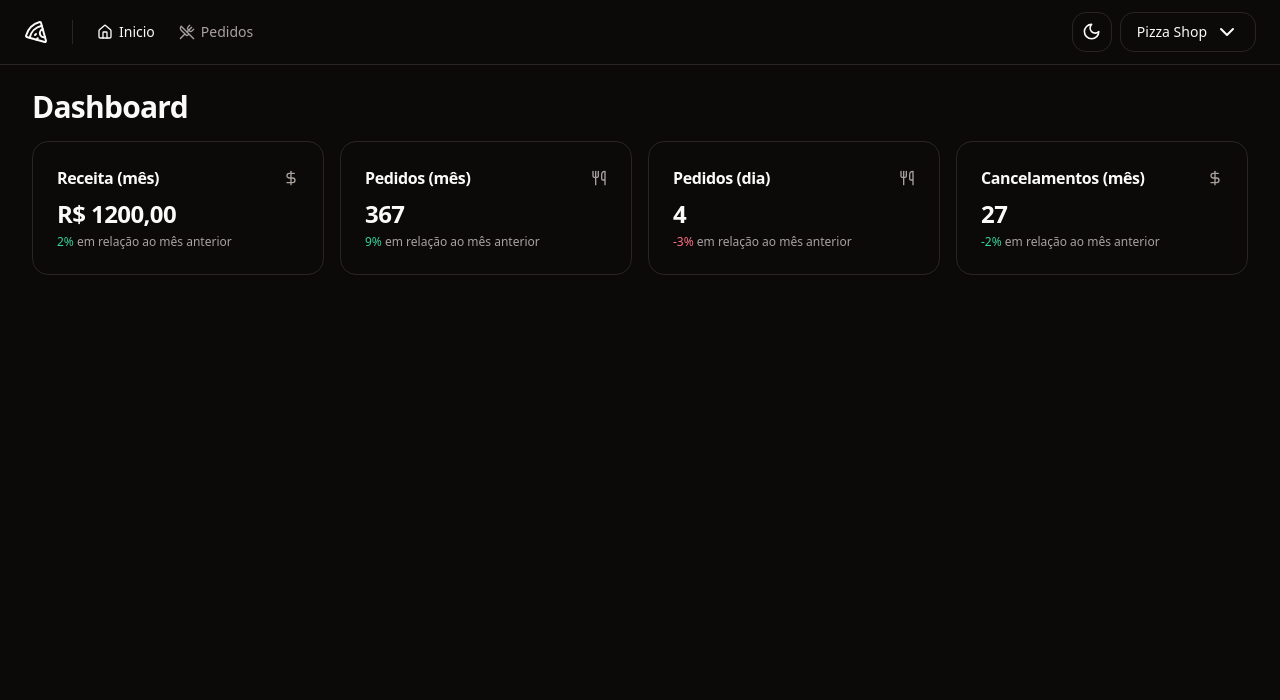
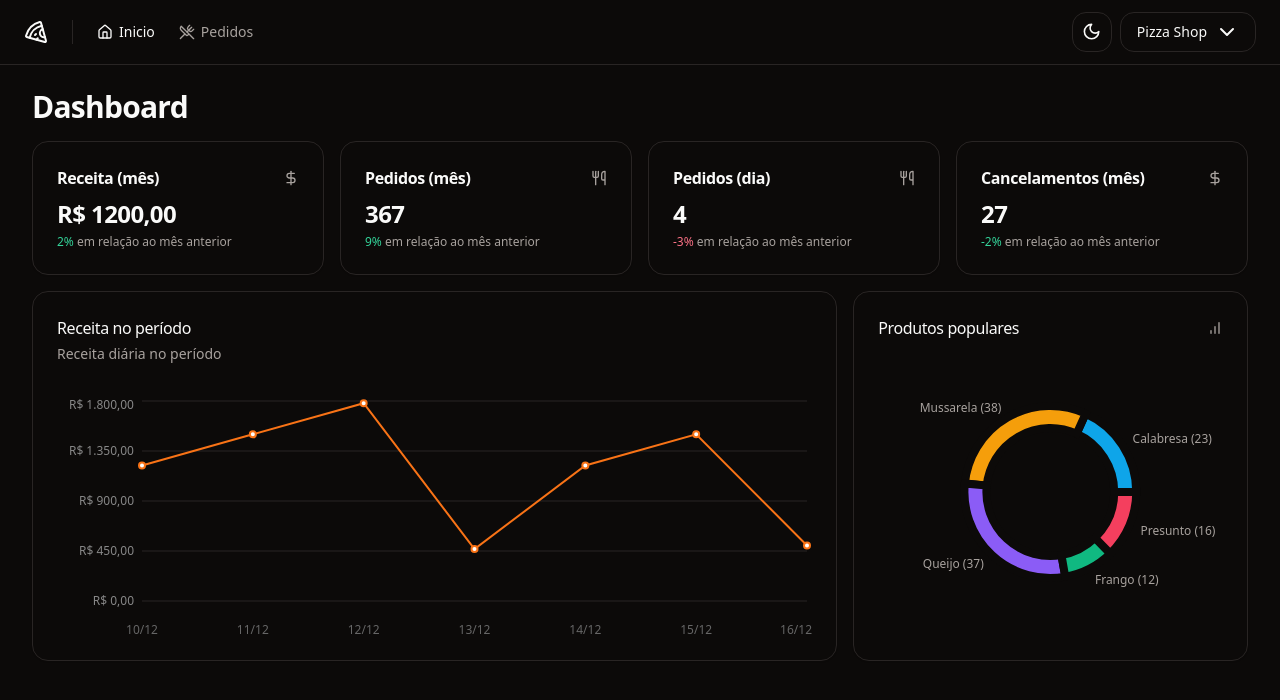
Before and after one commit to demisrusso9/pizza-shop, a React (Vite) app: page / in a window 1280 px wide. Shown: the top 700 px of the page. Built offline with nearby package versions, Linux system fonts and the light colour scheme.

Commit message:
add charts

```diff
--- a/package.json
+++ b/package.json
@@ -26,6 +26,7 @@
     "react-helmet-async": "^2.0.5",
     "react-hook-form": "^7.52.1",
     "react-router-dom": "^6.25.1",
+    "recharts": "^2.12.7",
     "sonner": "^1.5.0",
     "tailwind-merge": "^2.4.0",
     "tailwindcss-animate": "^1.0.7",
--- a/src/pages/app/dashboard/dashboard.tsx
+++ b/src/pages/app/dashboard/dashboard.tsx
@@ -4,6 +4,8 @@
 import { MonthCanceledOrdersAmountCard } from './cards/month-canceled-orders-amount-card'
 import { MonthOrdersAmountCard } from './cards/month-orders-amount-card'
 import { MonthRevenueCard } from './cards/month-revenue-card'
+import { PopularProductsChart } from './popular-products-chart'
+import { RevenueChart } from './revenue-chart'
 
 export function Dashboard() {
   return (
@@ -19,6 +21,11 @@
           <DayOrdersAmountCard />
           <MonthCanceledOrdersAmountCard />
         </div>
+
+        <div className="grid gap-4 md:grid-cols-8 lg:grid-cols-9">
+          <RevenueChart />
+          <PopularProductsChart />
+        </div>
       </div>
     </>
   )
--- /dev/null
+++ b/src/pages/app/dashboard/popular-products-chart.tsx
@@ -0,0 +1,99 @@
+import { BarChart } from 'lucide-react'
+import { Cell, Pie, PieChart, ResponsiveContainer, Tooltip } from 'recharts'
+import colors from 'tailwindcss/colors'
+
+import {
+  Card,
+  CardContent,
+  CardDescription,
+  CardHeader,
+  CardTitle,
+} from '@/components/ui/card'
+
+const data = [
+  { product: 'Calabresa', amount: 23 },
+  { product: 'Mussarela', amount: 38 },
+  { product: 'Queijo', amount: 37 },
+  { product: 'Frango', amount: 12 },
+  { product: 'Presunto', amount: 16 },
+]
+
+const COLORS = [
+  colors.sky[500],
+  colors.amber[500],
+  colors.violet[500],
+  colors.emerald[500],
+  colors.rose[500],
+]
+
+export function PopularProductsChart() {
+  return (
+    <Card className="md:col-span-3">
+      <CardHeader className="pb-8">
+        <div className="flex items-center justify-between">
+          <CardTitle className="text-base font-medium">
+            Produtos populares
+          </CardTitle>
+
+          <BarChart className="h-4 w-4 text-muted-foreground" />
+        </div>
+      </CardHeader>
+
+      <CardContent>
+        <ResponsiveContainer width="100%" height={240}>
+          <PieChart>
+            <Pie
+              data={data}
+              dataKey="amount"
+              nameKey="product"
+              cx="50%"
+              cy="50%"
+              outerRadius={86}
+              innerRadius={64}
+              strokeWidth={8}
+              fill={colors.emerald[500]}
+              labelLine={false}
+              label={({
+                cx,
+                cy,
+                midAngle,
+                innerRadius,
+                outerRadius,
+                value,
+                index,
+              }) => {
+                const RADIAN = Math.PI / 180
+                const radius = 12 + innerRadius + (outerRadius - innerRadius)
+                const x = cx + radius * Math.cos(-midAngle * RADIAN)
+                const y = cy + radius * Math.sin(-midAngle * RADIAN)
+
+                return (
+                  <text
+                    x={x}
+                    y={y}
+                    className="fill-muted-foreground text-xs"
+                    textAnchor={x > cx ? 'start' : 'end'}
+                    dominantBaseline="central"
+                  >
+                    {data[index].product.length > 12
+                      ? data[index].product.substring(0, 12).concat('...')
+                      : data[index].product}{' '}
+                    ({value})
+                  </text>
+                )
+              }}
+            >
+              {data.map((_, index) => (
+                <Cell
+                  key={`cell-${index}`}
+                  fill={COLORS[index]}
+                  className="stroke-background hover:opacity-80"
+                />
+              ))}
+            </Pie>
+          </PieChart>
+        </ResponsiveContainer>
+      </CardContent>
+    </Card>
+  )
+}
--- /dev/null
+++ b/src/pages/app/dashboard/revenue-chart.tsx
@@ -0,0 +1,74 @@
+import {
+  CartesianGrid,
+  Line,
+  LineChart,
+  ResponsiveContainer,
+  Tooltip,
+  XAxis,
+  YAxis,
+} from 'recharts'
+import colors from 'tailwindcss/colors'
+
+import {
+  Card,
+  CardContent,
+  CardDescription,
+  CardHeader,
+  CardTitle,
+} from '@/components/ui/card'
+
+const data = [
+  { date: '10/12', revenue: 1220 },
+  { date: '11/12', revenue: 1500 },
+  { date: '12/12', revenue: 1780 },
+  { date: '13/12', revenue: 467 },
+  { date: '14/12', revenue: 1220 },
+  { date: '15/12', revenue: 1500 },
+  { date: '16/12', revenue: 500 },
+]
+
+export function RevenueChart() {
+  return (
+    <Card className="md:col-span-5 lg:col-span-6">
+      <CardHeader className="flex flex-row items-center justify-between pb-8">
+        <div className="space-y-1">
+          <CardTitle className="text-base font-medium">
+            Receita no período
+          </CardTitle>
+
+          <CardDescription>Receita diária no período</CardDescription>
+        </div>
+      </CardHeader>
+
+      <CardContent>
+        <ResponsiveContainer width="100%" height={240}>
+          <LineChart style={{ fontSize: 12 }} data={data}>
+            <XAxis dataKey="date" tickLine={false} axisLine={false} dy={16} />
+
+            <YAxis
+              stroke="#888888"
+              tickLine={false}
+              axisLine={false}
+              width={80}
+              tickFormatter={(value: number) =>
+                value.toLocaleString('pt-BR', {
+                  style: 'currency',
+                  currency: 'BRL',
+                })
+              }
+            />
+
+            <CartesianGrid vertical={false} className="stroke-muted" />
+
+            <Line
+              type="linear"
+              dataKey="revenue"
+              stroke={colors.orange['500']}
+              strokeWidth={2}
+            />
+          </LineChart>
+        </ResponsiveContainer>
+      </CardContent>
+    </Card>
+  )
+}
```
Also changed, not shown: 1 other file (tests, documents, lock files or other folders).
